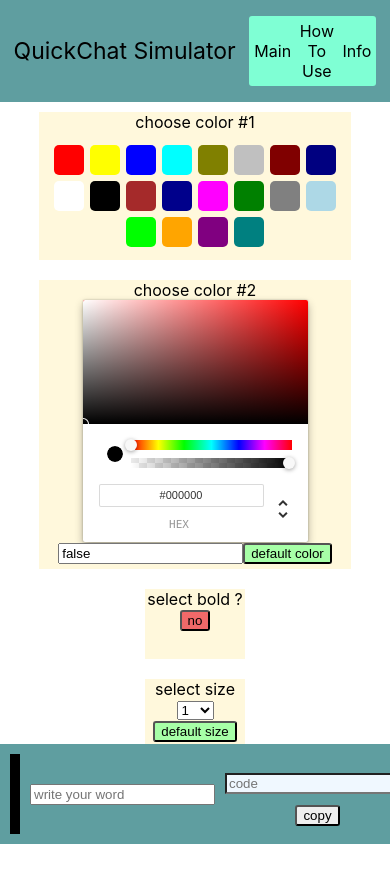
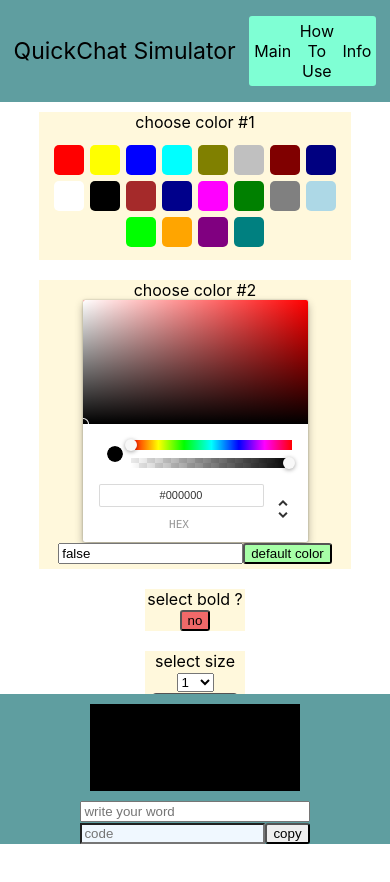
Before and after one commit to lwef/quick-chat-simulator, a React (Create React App) app: page / in a window 390 px wide. Shown: the top 882 px of the page. Built offline with nearby package versions, Linux system fonts and the light colour scheme.

Commit message:
#12 Make responsive footer

```diff
--- a/src/component/Footer.css
+++ b/src/component/Footer.css
@@ -1,6 +1,6 @@
 .footer {
     display: flex;
-    justify-content: space-evenly;
+    justify-content: center;
     align-items: center;
     position: fixed;
     bottom: 0;
@@ -11,6 +11,7 @@
 
 .footer__show {
     background-color: black;
+    overflow: auto;
     margin: 10px;
     padding: 5px;
     width: 200px;
@@ -20,7 +21,6 @@
 
 .footer__code {
     background-color: aliceblue;
-    margin: 10px;
 }
 
 .footer__copy {
@@ -29,3 +29,34 @@
     background-color: aliceblue;
     margin: 10px;
 }
+
+.footer__altert {
+    font-weight: bold;
+    font-size: 15px;
+}
+
+.footer__else {
+    display: flex;
+    flex-direction: row;
+}
+
+@media screen and (max-width: 600px) {
+    .footer__else {
+        display: flex;
+        flex-direction: column;
+    }
+    .footer {
+        flex-direction: column;
+        height:150px;
+    }
+}
+/*
+@media screen and (max-width: 460px) {
+    .footer__input {
+        width: 170px;
+    }
+    .footer__code {
+        width: 140px;
+    }
+}
+*/
--- a/src/component/Footer.js
+++ b/src/component/Footer.js
@@ -72,7 +72,7 @@ const Footer = (data) => {
         if(code.length>30) {
             return (
                 <div>
-                    <div>your code is longer than maxlength</div>
+                    <div className='footer__altert'>❗Code exceeds maximum length❗</div>
                 </div>
             )
         }
@@ -88,7 +88,8 @@ const Footer = (data) => {
             <div style={showStyle} className="footer__show" >
                 {word}
             </div>
-            <input placeholder='write your word' value={word} maxLength = '30' onChange={onChangeWord}/>
+            <div className='footer__else'>
+            <input className='footer__input' placeholder='write your word' value={word} maxLength = '30' onChange={onChangeWord}/>
                 <div>
                     <input
                         className="footer__code"
@@ -96,10 +97,11 @@ const Footer = (data) => {
                         value={code} /* value={data.sendData} */
                         readOnly
                     />
-                {alertMaxLength()}
                     <button onClick={handleCopy}>
                         copy
                     </button>
+                </div>
+                {alertMaxLength()}
             </div>
         </div>
     )
--- a/src/view/Main.css
+++ b/src/view/Main.css
@@ -12,7 +12,7 @@
 }
 
 .main__colorPick2 {
-    width: 500px;
+    width: 340px;
     margin: 10px;
     background-color: cornsilk;
 }
@@ -43,13 +43,16 @@ center {
 
 .main__smallBox {
     width: 100px;
-    height: 70px;
     margin: 10px;
     background-color: cornsilk;
 }
 
 button {
     border-radius: 3px;
+}
+
+.main__bottom {
+    height: 100px;
 }
 
 /* Mobile Device */
@@ -60,6 +63,9 @@ button {
     .main__colorPick2 {
         width: 80%;
     }
+    .main__bottom {
+        height: 150px;
+    }
 }
 @media screen and (max-width: 400px) {
     .main__smallBoxContainer {
--- a/src/view/Main.js
+++ b/src/view/Main.js
@@ -147,7 +147,7 @@ function Main() {
                 <button style={{background:italicColor}} onClick={onChangeItalic}>{italicState}</button>
             </div>
             </div>
-            <div style={{height:100}}></div>
+            <div className='main__bottom'></div>
         </div>
     )
 }
```
Lines whose indentation alone changed are shown as unchanged.
